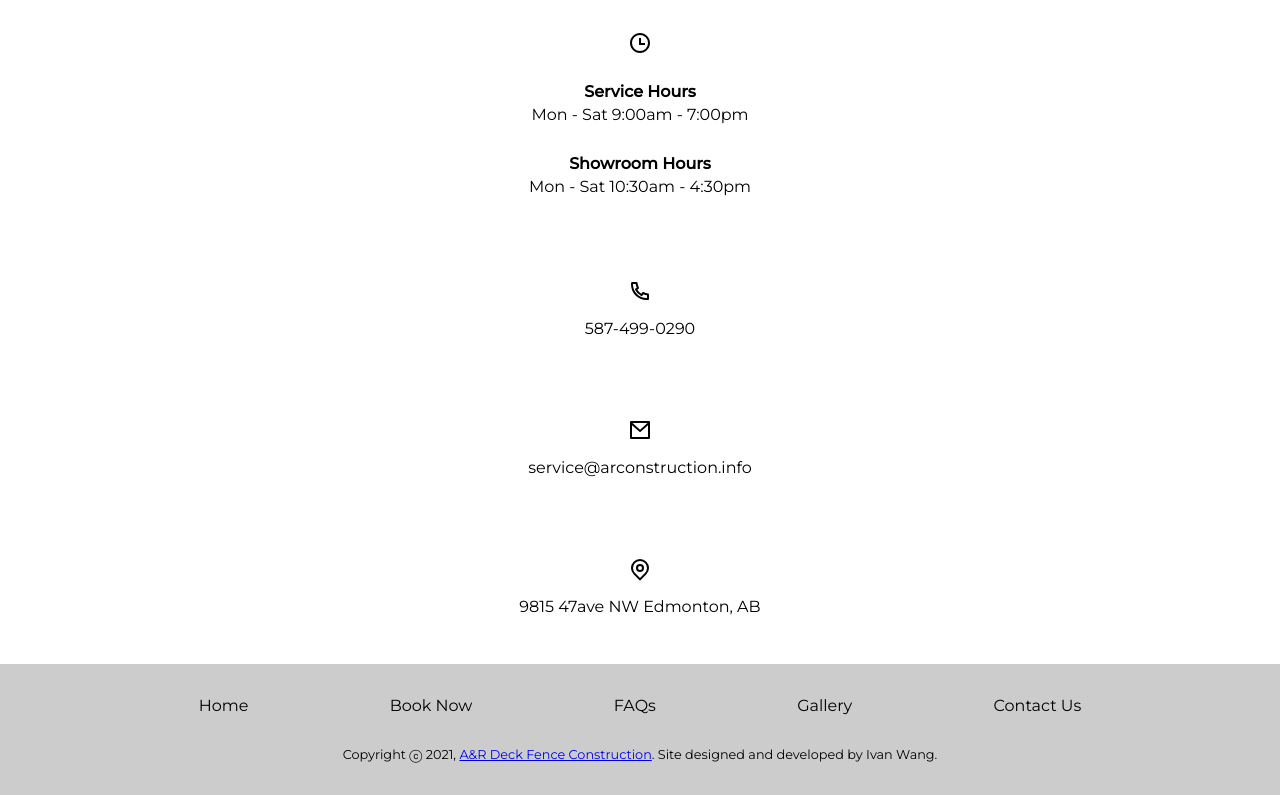
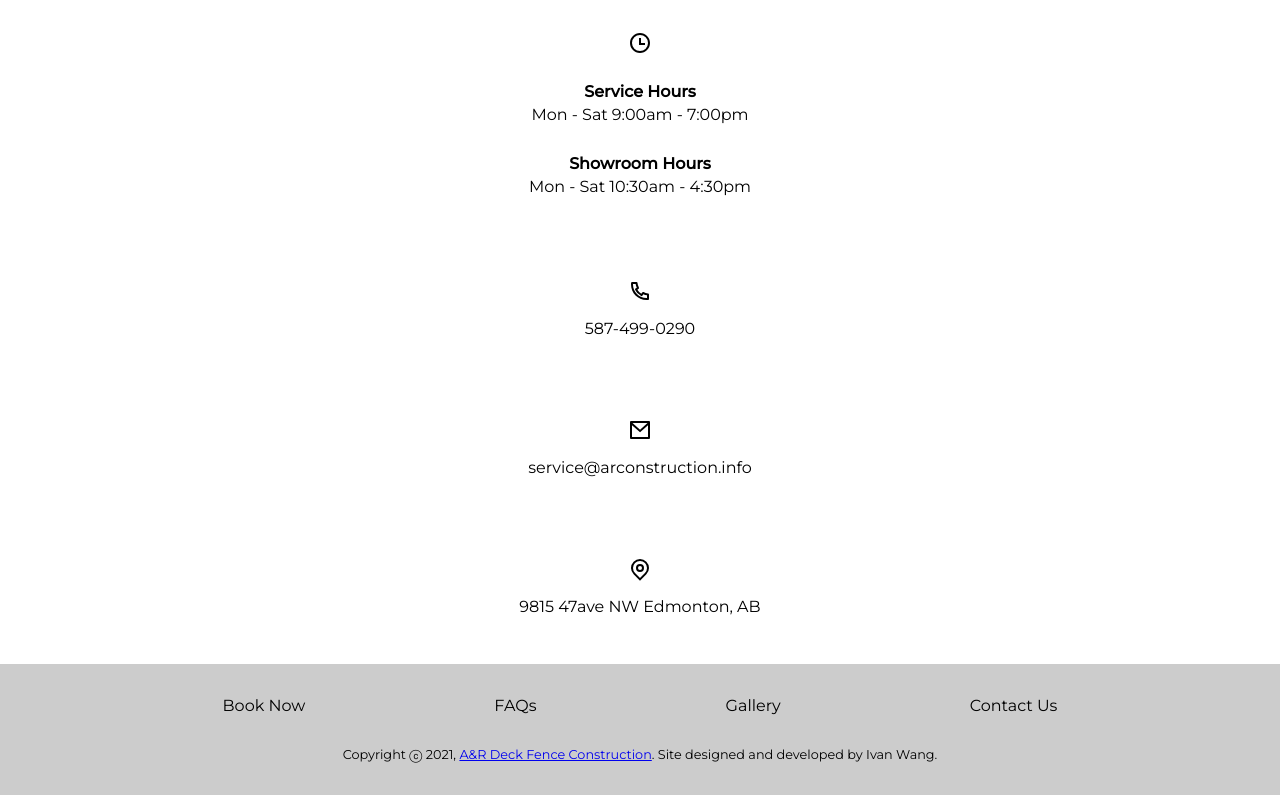
Before and after one commit to ARDeckFenceWebsite/ARDeckFenceWebsite.github.io, a plain HTML site: page pages/contact.html in a window 1280 px wide. Shown: the part 166-961 px from the top of the page. Drawn offline with Linux system fonts and the light colour scheme.

Commit message:
removed 'home' link in footer

```diff
--- a/pages/contact.html
+++ b/pages/contact.html
@@ -130,7 +130,6 @@
 
     <footer>
         <div id="footer-links">
-            <a href="../index.html">home</a>
             <a href="../pages/booknow.html">book now</a>
             <a href="../pages/faq.html">FAQs</a>
             <a href="../pages/gallery.html">gallery</a>
```
Also changed, not shown: index.html (+0 -1 lines), pages/faq.html (+0 -1 lines).
